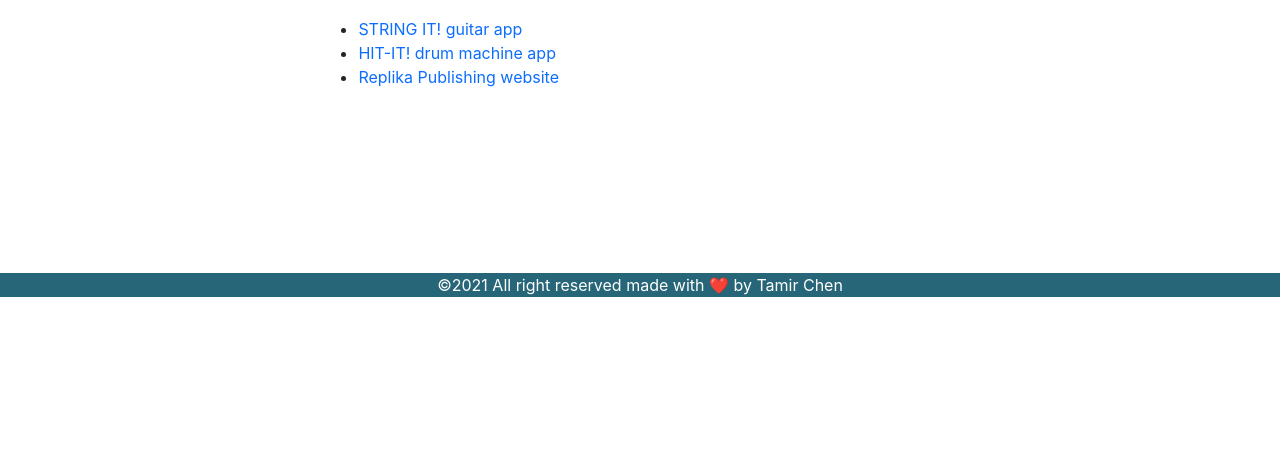
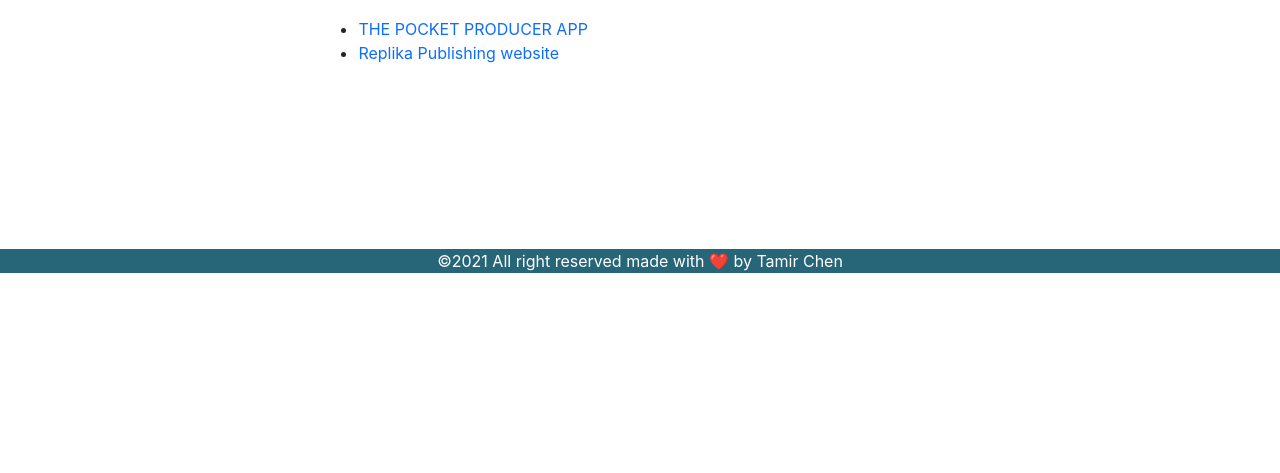
Before and after one commit to tamirchn1/Tamir-website, a website: page webdev.html in a window 1280 px wide. Shown: the part 327-800 px from the top of the page. Drawn offline with nearby package versions, Linux system fonts and the light colour scheme.

Commit message:
unite pocket producer app

```diff
--- a/webdev.html
+++ b/webdev.html
@@ -59,13 +59,8 @@
 
       <ul class="portfolio-links">
         <li>
-          <a href="https://tamirchn1.github.io/guitar/"
-            >STRING IT! guitar app</a
-          >
-        </li>
-        <li>
           <a href="https://tamirchn1.github.io/Hit-it/"
-            >HIT-IT! drum machine app</a
+            >THE POCKET PRODUCER APP</a
           >
         </li>
 
```
